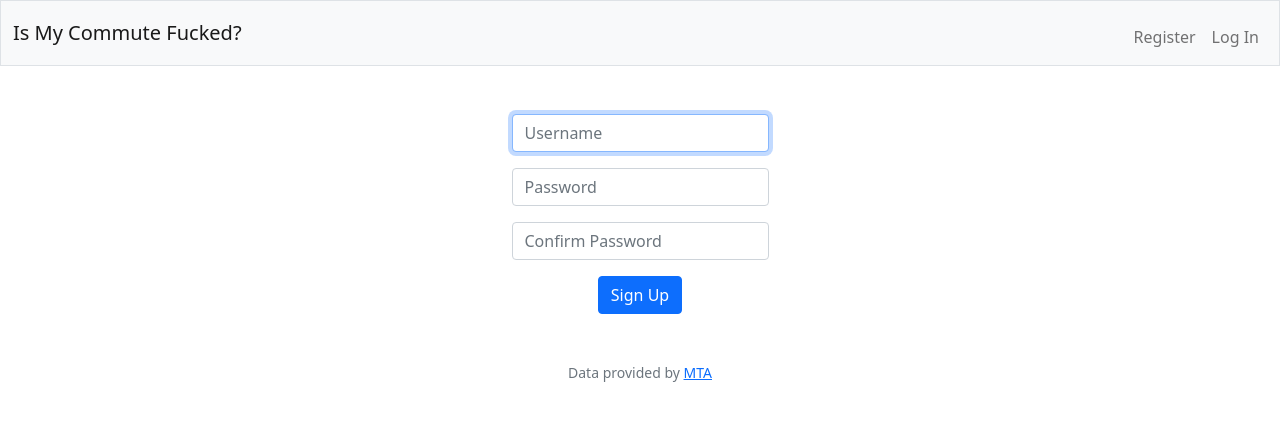
After one commit to StephenDiscenza/Is_My_Commute_-ed, a Flask app: page /register in a window 1280 px wide. The commit adds this page. Shown: the top 421 px of the page. Run offline with Flask 2, Linux system fonts and the light colour scheme.

Commit message:
can now register and login

```diff
--- a/app/routes.py
+++ b/app/routes.py
@@ -4,8 +4,8 @@ from werkzeug.security import check_password_hash, generate_password_hash
 from flask_session import Session
 
 from app import app
-from app.route_helpers import login_required, apology
-from app.database_helpers import get_user_info
+from app.route_helpers import login_required, apology, validate_user_data
+from app.database_helpers import get_user_info, add_user
 
 
 @app.route('/')
@@ -13,32 +13,56 @@ from app.database_helpers import get_user_info
 def index():
     return render_template('index.html')
 
+@app.route('/register', methods=['GET', 'POST'])
+def register():
+    if request.method == 'GET':
+        return render_template('register.html')
+
+    validation_result = validate_user_data('register', request)
+    if not validation_result['passed']:
+        return apology(validation_result['message'], validation_result['code'])
+
+    # Query database for username
+    if len(get_user_info(request.form.get("username"))) != 0:
+        return apology('an acccount already exists for this username', 400)
+
+    # Insert new user into the db with a hashed password
+    add_user(request)
+
+    return render_template("login.html")
+
 
 @app.route('/login', methods=['GET', 'POST'])
 def login():
-
     # Forget any user_id
     session.clear()
 
     if request.method == 'GET':
         return render_template('login.html')
-    else:
-        # Ensure username was submitted
-        if not request.form.get("username"):
-            return apology("must provide username", 403)
 
-        # Ensure password was submitted
-        elif not request.form.get("password"):
-            return apology("must provide password", 403)
+    validation_result = validate_user_data('login', request)
+    if not validation_result['passed']:
+        return apology(validation_result['message'], validation_result['code'])
 
-        # Query database for username
-        rows = get_user_info(request.form.get("username"))
+    # Query database for username
+    rows = get_user_info(request.form.get("username"))
 
-        # Ensure username exists and password is correct
-        if len(rows) != 1 or not check_password_hash(rows[0]["hash"], request.form.get("password")):
-            return apology("invalid username and/or password", 403)
+    # Ensure username exists and password is correct
+    if len(rows) != 1 or not check_password_hash(rows[0][2], request.form.get("password")):
+        return apology("invalid username and/or password", 403)
 
-        # Remember which user has logged in
-        session["user_id"] = rows[0]["id"]
+    # Remember which user has logged in
+    session["user_id"] = rows[0][0]
 
-        return redirect('/')
+    return redirect('/')
+
+
+@app.route('/logout')
+def logout():
+    """Log user out"""
+
+    # Forget any user_id
+    session.clear()
+
+    # Redirect user to login form
+    return redirect("/login")
--- a/app/templates/index.html
+++ b/app/templates/index.html
@@ -1,7 +1,7 @@
 {% extends "layout.html" %}
 
 {% block title %}
-    How's My Commute
+    Is My Commute Fucked?
 {% endblock %}
 
 {% block main %}
--- a/app/templates/layout.html
+++ b/app/templates/layout.html
@@ -27,7 +27,7 @@
 
         <nav class="bg-light border navbar navbar-expand-md navbar-light">
             <div class="container-fluid">
-                <a class="navbar-brand" href="/"><span>How's My Commute?</span></a>
+                <a class="navbar-brand" href="/"><span>Is My Commute Fucked?</span></a>
                 <button aria-controls="navbar" aria-expanded="false" aria-label="Toggle navigation" class="navbar-toggler" data-bs-target="#navbar" data-bs-toggle="collapse" type="button">
                     <span class="navbar-toggler-icon"></span>
                 </button>
@@ -65,7 +65,7 @@
         </main>
 
         <footer class="mb-5 small text-center text-muted">
-            Data provided by <a href="https://iexcloud.io/">IEX</a>
+            Data provided by <a href="https://new.mta.info/developers">MTA</a>
         </footer>
 
     </body>
--- /dev/null
+++ b/app/templates/register.html
@@ -0,0 +1,20 @@
+{% extends "layout.html" %}
+
+{% block title %}
+    Log In
+{% endblock %}
+
+{% block main %}
+    <form action="/register" method="post">
+        <div class="mb-3">
+            <input autocomplete="off" autofocus class="form-control mx-auto w-auto" id="username" name="username" placeholder="Username" type="text">
+        </div>
+        <div class="mb-3">
+            <input class="form-control mx-auto w-auto" id="password" name="password" placeholder="Password" type="password">
+        </div>
+        <div class="mb-3">
+            <input class="form-control mx-auto w-auto" id="confirmPassword" name="confirmPassword" placeholder="Confirm Password" type="password">
+        </div>
+        <button class="btn btn-primary" type="submit">Sign Up</button>
+    </form>
+{% endblock %}
```
Also changed, not shown: app/database_helpers.py (+10 -3 lines), app/route_helpers.py (+41 -0 lines), app/templates/apology.html (added, +10 -0 lines), app/static/site.webmanifest (deleted), 3 other files.
